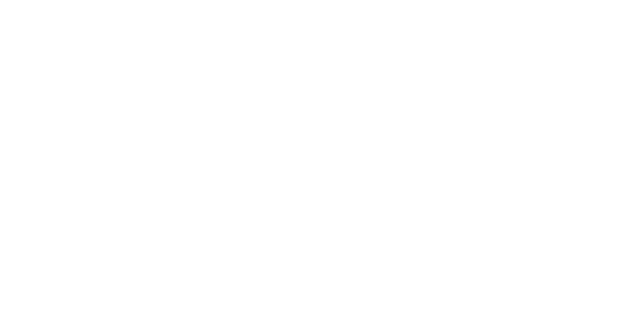
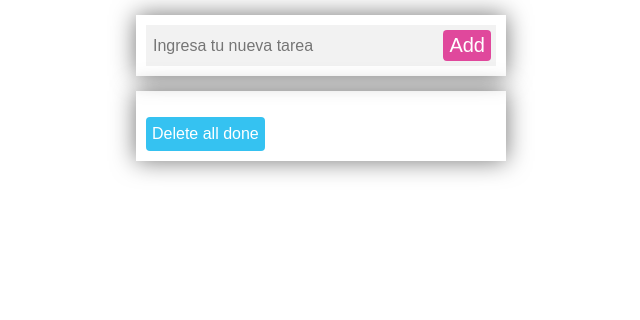
Before and after one commit to miguel-ardila/aspirantes-mir-javascript-browser, a plain HTML site: page js-brow-2/index.html in a window 1280 px wide. Shown: the top 320 px of the page, without its empty margins (319-959 px from the left). Drawn offline with Linux system fonts and the light colour scheme.

Commit message:
solucion a los ejercicios de js en el navegador

```diff
--- a/js-brow-2/index.html
+++ b/js-brow-2/index.html
@@ -8,16 +8,18 @@
     <title>Document</title>
 </head>
 <body>
-    <h1>TODO LIST</h1>
   <form id="todo-form">
+  <div class="box">
+    <div class="input-box">
     <input type="text" id="task-input" placeholder="Ingresa tu nueva tarea">
     <button type="submit">Add</button>
-  </form>
+    </div>
+  </div>
+  <div class="box">
   <ul id="task-list"></ul>
   <button id="delete-completed-btn">Delete all done</button>
-
-
-
+</div>
+</form>
 <script src="index.js"></script>
 </body>
 </html>
--- a/js-brow-2/style.css
+++ b/js-brow-2/style.css
@@ -1,25 +1,27 @@
+@import url('https://fonts.googleapis.com/css2?family=IBM+Plex+Mono:wght@100&display=swap');
+
+
 .is-completed {
     text-decoration: line-through;
   }
 
 ul {
     list-style-type: none;
-    padding: 0;
+    padding: 10px 0;
+    color: #0f7d99;
+    font-weight: bold;
+  }
+
+.input-box {
+  background-color: #f2f2f2;
+  padding: 5px;
+  display: flex;
+  justify-content: space-between;
 }
 
 
-
-
 body {
-    font-family: Arial, sans-serif;
-    margin: 0;
-    padding: 20px;
-    display: flex;
-    flex-direction: column;
-    align-items: center;
-    justify-content: center;
-    min-height: 100vh;
-    text-align: center;
+  font-family: 'IBM Plex Mono', monospace;
   }
 
   h1 {
@@ -27,23 +29,30 @@
   }
 
   form {
-    margin-bottom: 20px;
-    display: flex;
-    justify-content: center;
-    align-items: center;
+    margin: 0 auto;
+    width: 400px;
   }
 
+.box{
+    box-shadow: 0px 0px 24px 0px rgba(0,0,0,0.55);
+    padding: 10px;
+    margin: 15px;
+  }
+
+
+
 input[type="text"] {
-    padding: 10px;
   font-size: 16px;
-    width: 70%;
-    border: 1px solid #ccc;
-    border-radius: 4px;
+  width: 60%;
+  border: none;
+  outline: none;
+  background-color: transparent;
+
   }
 
 button[type="submit"] {
-    padding: 10px 20px;
-    font-size: 16px;
+    padding: 4px 6px;
+    font-size: 20px;
     background-color: #e0489c;
     color: white;
     border: none;
@@ -51,7 +60,6 @@
     cursor: pointer;
     margin-left: 10px;
 }
-
 ul {
     list-style-type: none;
     padding: 0;
@@ -76,15 +84,18 @@
   }
 
 #delete-completed-btn {
-    padding: 10px 20px;
+  padding: 8px 6px;
   font-size: 16px;
   background-color: #35c2f1;
   color: white;
   border: none;
   border-radius: 4px;
   cursor: pointer;
+  justify-content: center;
+  display: flex;
+
   }
 
 #delete-completed-btn:hover {
-    background-color: #CC0000;
+    background-color: #037597;
   }
```
Lines whose indentation alone changed are shown as unchanged.
